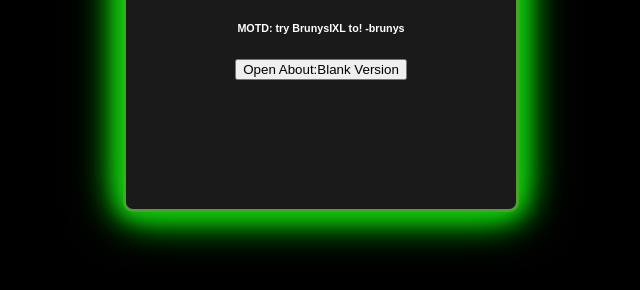
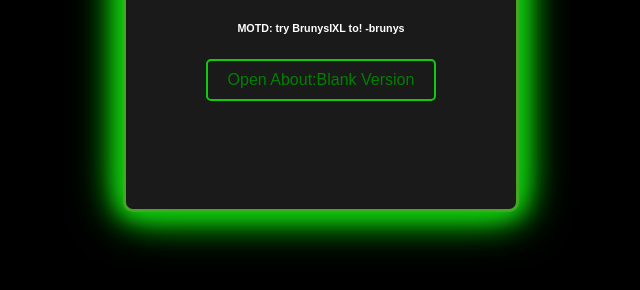
Before and after one commit to b4unys/Emerald, a plain HTML site: page index.html in a window 1280 px wide. Shown: the part 324-614 px from the top of the page, without its empty margins (319-959 px from the left). Drawn offline with Linux system fonts and the light colour scheme.

Commit message:
Update emeralds.css

```diff
--- a/css/emeralds.css
+++ b/css/emeralds.css
@@ -27,3 +27,19 @@ body {
     text-align: center;
 
 }
+
+button {
+            background-color: transparent;
+            border: 2px solid #11c90e;
+            color: green;
+            padding: 10px 20px;
+            font-size: 16px;
+            border-radius: 5px;
+            cursor: pointer;
+            transition: background-color 0.3s, color 0.3s;
+        }
+
+   button:hover {
+            background-color: #11c90e;
+            color: white;
+        }
```
